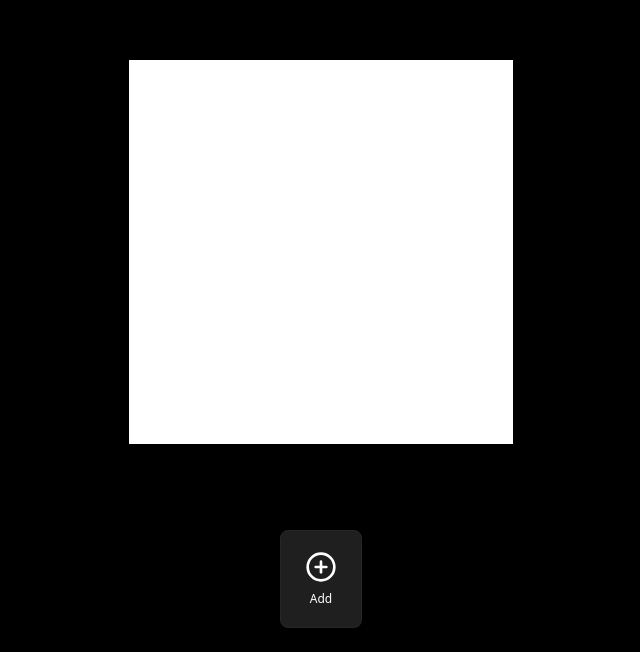
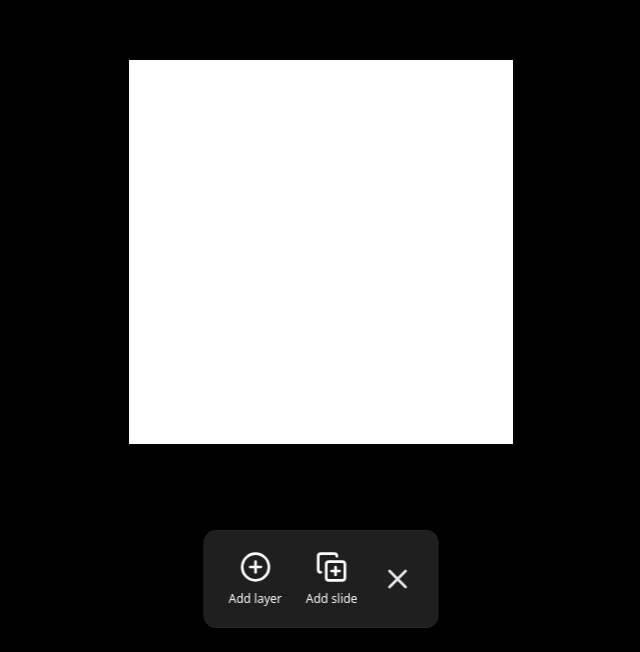
Before and after one commit to henkejo/carousel-editor, a React (Vite) app: page / in a window 1280 px wide. Shown: the part 148-800 px from the top of the page, without its empty margins (319-959 px from the left). Built offline with nearby package versions, Linux system fonts and the light colour scheme.

Commit message:
Add minimising the floating toolbar

```diff
--- a/src/components/FloatingToolbar.tsx
+++ b/src/components/FloatingToolbar.tsx
@@ -1,5 +1,5 @@
 import React, { useRef } from 'react'
-import { CirclePlus } from 'lucide-react'
+import { CirclePlus, CopyPlus, X, ChevronUp } from 'lucide-react'
 import { Button } from '@/components/ui/button'
 import classNames from 'classnames'
 import { useWorkspaceStore } from '@/store/workspaceStore'
@@ -7,9 +7,19 @@ import { useWorkspaceStore } from '@/store/workspaceStore'
 const FloatingToolbar: React.FC = () => {
   const fileInputRef = useRef<HTMLInputElement>(null)
   const addLayer = useWorkspaceStore(state => state.addLayer)
+  const minimiseToolbar = useWorkspaceStore(state => state.minimiseToolbar)
+  const minimisedToolbar = useWorkspaceStore(state => state.minimisedToolbar)
 
-  const handleAdd = () => {
+  const handleAddLayer = () => {
     fileInputRef.current?.click()
+  }
+
+  const handleAddSlide = () => {
+    console.log('add slide')
+  }
+
+  const handleMinimiseToolbar = () => {
+    minimiseToolbar()
   }
 
   const handleFileChange = (e: React.ChangeEvent<HTMLInputElement>) => {
@@ -37,6 +47,7 @@ const FloatingToolbar: React.FC = () => {
   }
 
   return (
+    <>
       <div className={classNames(
         "fixed bottom-6 left-1/2 transform -translate-x-1/2",
         "z-50 animate-[slideUp_0.3s_ease-out]"
@@ -48,24 +59,73 @@ const FloatingToolbar: React.FC = () => {
           className="hidden"
           onChange={handleFileChange}
         />
+
+        {/* Expanded Toolbar */}
         <div className={classNames(
-        "bg-card backdrop-blur-sm rounded-lg px-4 py-3 shadow-lg border"
+          "bg-card backdrop-blur-sm rounded-xl px-4 py-3 shadow-lg border transition-all duration-300 ease-in-out",
+          minimisedToolbar ? "opacity-0 scale-95 translate-y-4 pointer-events-none" : "opacity-100 scale-100 translate-y-0"
         )}>
           <div className="flex items-center gap-2">
             <Button
               variant="ghost"
-            onClick={handleAdd}
+              onClick={handleAddLayer}
               className={classNames(
                 "flex flex-col justify-center p-2 text-white transition-all",
                 "hover:bg-gray-700/50 hover:text-white h-auto"
               )}
             >
               <CirclePlus className='!w-8 !h-8'/>
-            <span className="text-xs font-medium">Add</span>
+              <span className="text-xs font-medium">Add layer</span>
+            </Button>
+            <Button
+              variant="ghost"
+              onClick={handleAddSlide}
+              className={classNames(
+                "flex flex-col justify-center p-2 text-white transition-all",
+                "hover:bg-gray-700/50 hover:text-white h-auto"
+              )}
+            >
+              <CopyPlus className='!w-8 !h-8'/>
+              <span className="text-xs font-medium">Add slide</span>
+            </Button>
+            <Button
+              variant="ghost"
+              onClick={handleMinimiseToolbar}
+              className={classNames(
+                "flex flex-col justify-center p-2 text-white transition-all",
+                "hover:bg-gray-700/50 hover:text-white h-auto rounded-full"
+              )}
+            >
+              <X className='!w-8 !h-8 !text-gray-200'/>
             </Button>
           </div>
         </div>
       </div>
+      {/* Minimized Toolbar - Half Circle with Chevron */}
+      <div className={classNames(
+        "fixed bottom-0 left-1/2 transform -translate-x-1/2",
+        "z-50 animate-[slideUp_0.3s_ease-out]"
+      )}>
+        <div className={classNames(
+          "transition-all duration-300 ease-in-out",
+          minimisedToolbar
+            ? "opacity-100 scale-100 translate-y-0"
+            : "opacity-0 scale-95 translate-y-4 pointer-events-none rounded-full"
+        )}>
+          <Button
+            variant="ghost"
+            onClick={handleMinimiseToolbar}
+            className={classNames(
+              "w-16 h-8 bg-card backdrop-blur-sm shadow-lg border rounded-t-full",
+              "flex items-center justify-center text-white transition-all",
+              "hover:bg-gray-700/50 hover:text-white"
+            )}
+          >
+            <ChevronUp className='!w-6 !h-6 !text-gray-200'/>
+          </Button>
+        </div>
+      </div>
+    </>
   )
 }
 
--- a/src/store/workspaceStore.ts
+++ b/src/store/workspaceStore.ts
@@ -19,9 +19,11 @@ interface WorkspaceState {
   isDragging: boolean
   lastPanPosition: { x: number; y: number }
   isDragKeyHeld: boolean
+  minimisedToolbar: boolean
   layers: Layer[]
   selectedLayerId: string | null
   snapHandler: SnapHandler
+  minimiseToolbar: () => void
   setZoom: (zoom: number) => void
   setPan: (pan: { x: number; y: number }) => void
   updatePan: (deltaX: number, deltaY: number) => void
@@ -46,6 +48,11 @@ export const useWorkspaceStore = create<WorkspaceState>()(
     layers: [] as Layer[],
     selectedLayerId: null,
     snapHandler: new SnapHandler(),
+    minimisedToolbar: false,
+
+    minimiseToolbar: () => set((state) => {
+      state.minimisedToolbar = !state.minimisedToolbar
+    }),
 
     setZoom: (zoom: number) => set((state) => {
       state.zoom = Math.min(Math.max(0.1, zoom), 8)
@@ -118,6 +125,7 @@ export const useWorkspaceStore = create<WorkspaceState>()(
       state.isDragKeyHeld = false
       state.layers = [] as Layer[]
       state.selectedLayerId = null
+      state.minimisedToolbar = false
       state.snapHandler = new SnapHandler()
     })
   }))
```
Lines whose indentation alone changed are shown as unchanged.
